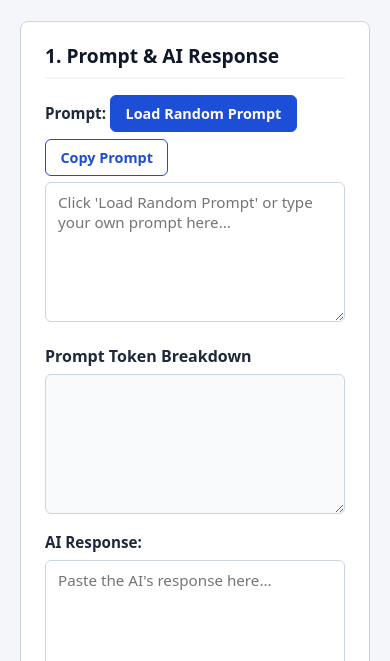
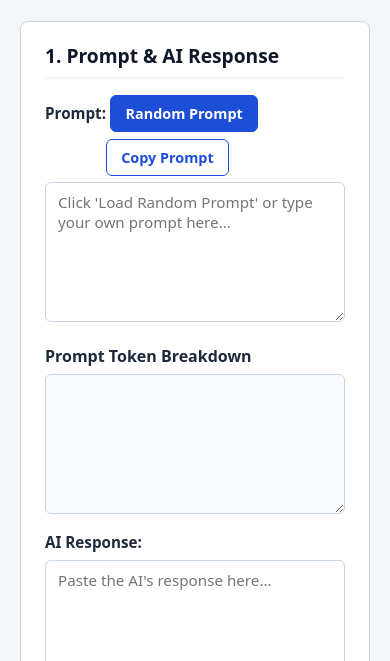
Before and after one commit to ksquires-brookdale/ai-impact-calculator, a plain HTML site: page comp119-token-impact.html in a window 390 px wide. Shown: the part 183-844 px from the top of the page. Drawn offline with Linux system fonts and the light colour scheme.

Commit message:
Updated prompt button displays

```diff
--- a/comp119-token-impact.html
+++ b/comp119-token-impact.html
@@ -206,6 +206,12 @@
         .io-row > div {
           display: block;
           grid-row: auto;
+        }
+      }
+
+      @media (max-width: 422px) {
+        #btn-copy-prompt{
+            margin-left: 3.8rem;
         }
       }
 
@@ -451,7 +457,7 @@
         <div>
           <div>
             <label for="prompt-input">Prompt:</label>
-            <button type="button" id="btn-random-prompt">Load Random Prompt</button>
+            <button type="button" id="btn-random-prompt">Random Prompt</button>
             <button type="button" id="btn-copy-prompt">Copy Prompt</button>
             <span id="copy-status" role="status" aria-live="polite"></span>
           </div>
```
Also changed, not shown: index.html (+7 -1 lines).
